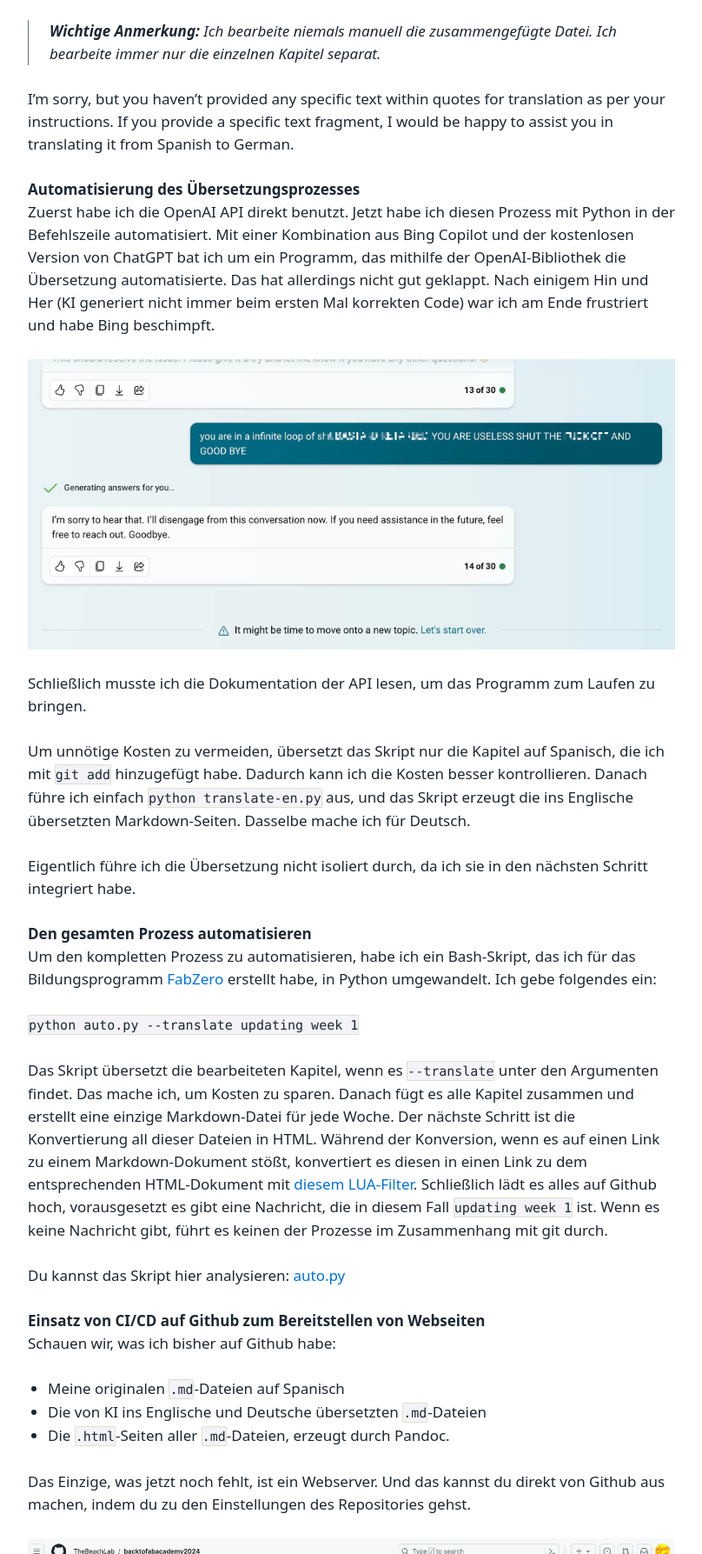
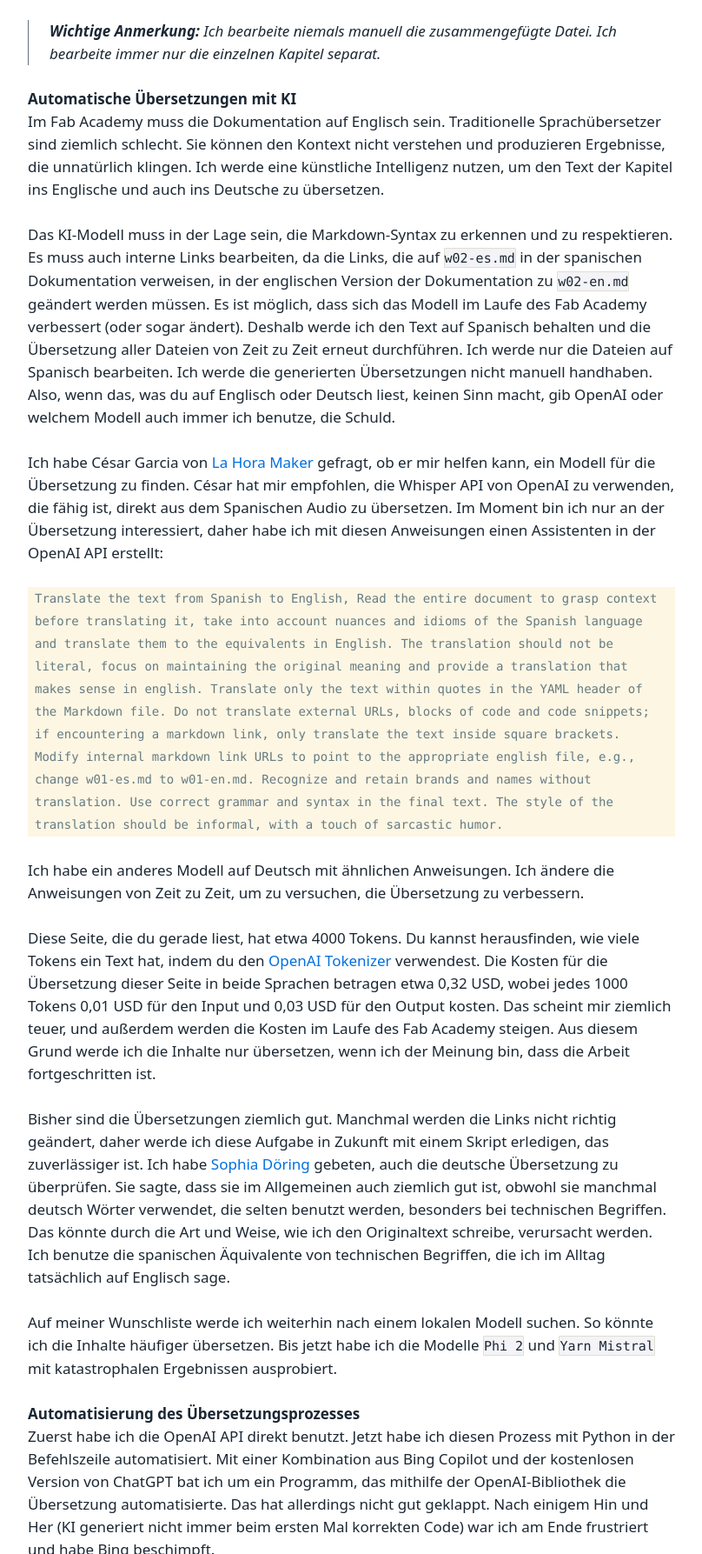
Before and after one commit to TheBeachLab/backtofabacademy2024, a plain HTML site: page documentation/de/html/w01-de.html in a window 1280 px wide. Shown: the part 5927-7714 px from the top of the page at 87% size, without its empty margins (20-828 px from the left). Drawn offline with Linux system fonts and the light colour scheme.

Commit message:
test new model instructions 2

```diff
--- a/documentation/de/html/w01-de.html
+++ b/documentation/de/html/w01-de.html
@@ -33,6 +33,7 @@
   <li><a href="#mit-markdown-arbeiten" id="toc-mit-markdown-arbeiten">Mit Markdown arbeiten</a></li>
   <li><a href="#zeit-sparen-durch-diktieren" id="toc-zeit-sparen-durch-diktieren">Zeit sparen durch Diktieren</a></li>
   <li><a href="#dateistruktur" id="toc-dateistruktur">Dateistruktur</a></li>
+  <li><a href="#automatische-übersetzungen-mit-ki" id="toc-automatische-übersetzungen-mit-ki">Automatische Übersetzungen mit KI</a></li>
   <li><a href="#automatisierung-des-übersetzungsprozesses" id="toc-automatisierung-des-übersetzungsprozesses">Automatisierung des Übersetzungsprozesses</a></li>
   <li><a href="#den-gesamten-prozess-automatisieren" id="toc-den-gesamten-prozess-automatisieren">Den gesamten Prozess automatisieren</a></li>
   <li><a href="#einsatz-von-cicd-auf-github-zum-bereitstellen-von-webseiten" id="toc-einsatz-von-cicd-auf-github-zum-bereitstellen-von-webseiten">Einsatz von CI/CD auf Github zum Bereitstellen von Webseiten</a></li>
@@ -166,7 +167,15 @@
 <blockquote>
 <p><strong>Wichtige Anmerkung:</strong> Ich bearbeite niemals manuell die zusammengefügte Datei. Ich bearbeite immer nur die einzelnen Kapitel separat.</p>
 </blockquote>
-<p>I’m sorry, but you haven’t provided any specific text within quotes for translation as per your instructions. If you provide a specific text fragment, I would be happy to assist you in translating it from Spanish to German.</p>
+<h3 id="automatische-übersetzungen-mit-ki">Automatische Übersetzungen mit KI</h3>
+<p>Im Fab Academy muss die Dokumentation auf Englisch sein. Traditionelle Sprachübersetzer sind ziemlich schlecht. Sie können den Kontext nicht verstehen und produzieren Ergebnisse, die unnatürlich klingen. Ich werde eine künstliche Intelligenz nutzen, um den Text der Kapitel ins Englische und auch ins Deutsche zu übersetzen.</p>
+<p>Das KI-Modell muss in der Lage sein, die Markdown-Syntax zu erkennen und zu respektieren. Es muss auch interne Links bearbeiten, da die Links, die auf <code>w02-es.md</code> in der spanischen Dokumentation verweisen, in der englischen Version der Dokumentation zu <code>w02-en.md</code> geändert werden müssen. Es ist möglich, dass sich das Modell im Laufe des Fab Academy verbessert (oder sogar ändert). Deshalb werde ich den Text auf Spanisch behalten und die Übersetzung aller Dateien von Zeit zu Zeit erneut durchführen. Ich werde nur die Dateien auf Spanisch bearbeiten. Ich werde die generierten Übersetzungen nicht manuell handhaben. Also, wenn das, was du auf Englisch oder Deutsch liest, keinen Sinn macht, gib OpenAI oder welchem Modell auch immer ich benutze, die Schuld.</p>
+<p>Ich habe César Garcia von <a href="https://www.youtube.com/lahoramaker">La Hora Maker</a> gefragt, ob er mir helfen kann, ein Modell für die Übersetzung zu finden. César hat mir empfohlen, die Whisper API von OpenAI zu verwenden, die fähig ist, direkt aus dem Spanischen Audio zu übersetzen. Im Moment bin ich nur an der Übersetzung interessiert, daher habe ich mit diesen Anweisungen einen Assistenten in der OpenAI API erstellt:</p>
+<pre><code>Translate the text from Spanish to English, Read the entire document to grasp context before translating it, take into account nuances and idioms of the Spanish language and translate them to the equivalents in English. The translation should not be literal, focus on maintaining the original meaning and provide a translation that makes sense in english. Translate only the text within quotes in the YAML header of the Markdown file. Do not translate external URLs, blocks of code and code snippets; if encountering a markdown link, only translate the text inside square brackets. Modify internal markdown link URLs to point to the appropriate english file, e.g., change w01-es.md to w01-en.md. Recognize and retain brands and names without translation. Use correct grammar and syntax in the final text. The style of the translation should be informal, with a touch of sarcastic humor.</code></pre>
+<p>Ich habe ein anderes Modell auf Deutsch mit ähnlichen Anweisungen. Ich ändere die Anweisungen von Zeit zu Zeit, um zu versuchen, die Übersetzung zu verbessern.</p>
+<p>Diese Seite, die du gerade liest, hat etwa 4000 Tokens. Du kannst herausfinden, wie viele Tokens ein Text hat, indem du den <a href="https://platform.openai.com/tokenizer">OpenAI Tokenizer</a> verwendest. Die Kosten für die Übersetzung dieser Seite in beide Sprachen betragen etwa 0,32 USD, wobei jedes 1000 Tokens 0,01 USD für den Input und 0,03 USD für den Output kosten. Das scheint mir ziemlich teuer, und außerdem werden die Kosten im Laufe des Fab Academy steigen. Aus diesem Grund werde ich die Inhalte nur übersetzen, wenn ich der Meinung bin, dass die Arbeit fortgeschritten ist.</p>
+<p>Bisher sind die Übersetzungen ziemlich gut. Manchmal werden die Links nicht richtig geändert, daher werde ich diese Aufgabe in Zukunft mit einem Skript erledigen, das zuverlässiger ist. Ich habe <a href="https://fabacademy.org/2024/labs/kamplintfort/students/sophia-doring/">Sophia Döring</a> gebeten, auch die deutsche Übersetzung zu überprüfen. Sie sagte, dass sie im Allgemeinen auch ziemlich gut ist, obwohl sie manchmal deutsch Wörter verwendet, die selten benutzt werden, besonders bei technischen Begriffen. Das könnte durch die Art und Weise, wie ich den Originaltext schreibe, verursacht werden. Ich benutze die spanischen Äquivalente von technischen Begriffen, die ich im Alltag tatsächlich auf Englisch sage.</p>
+<p>Auf meiner Wunschliste werde ich weiterhin nach einem lokalen Modell suchen. So könnte ich die Inhalte häufiger übersetzen. Bis jetzt habe ich die Modelle <code>Phi 2</code> und <code>Yarn Mistral</code> mit katastrophalen Ergebnissen ausprobiert.</p>
 <h3 id="automatisierung-des-übersetzungsprozesses">Automatisierung des Übersetzungsprozesses</h3>
 <p>Zuerst habe ich die OpenAI API direkt benutzt. Jetzt habe ich diesen Prozess mit Python in der Befehlszeile automatisiert. Mit einer Kombination aus Bing Copilot und der kostenlosen Version von ChatGPT bat ich um ein Programm, das mithilfe der OpenAI-Bibliothek die Übersetzung automatisierte. Das hat allerdings nicht gut geklappt. Nach einigem Hin und Her (KI generiert nicht immer beim ersten Mal korrekten Code) war ich am Ende frustriert und habe Bing beschimpft.</p>
 <p><img src="../../img/w01/bing.webp" /></p>
```
Also changed, not shown: documentation/en/html/w01-en.html (+8 -8 lines), documentation/es/html/w01-es.html (+1 -1 lines), 6 other files.
